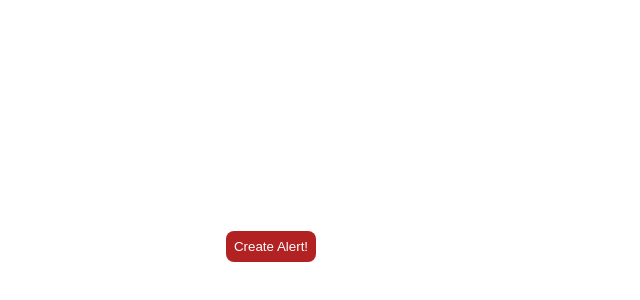
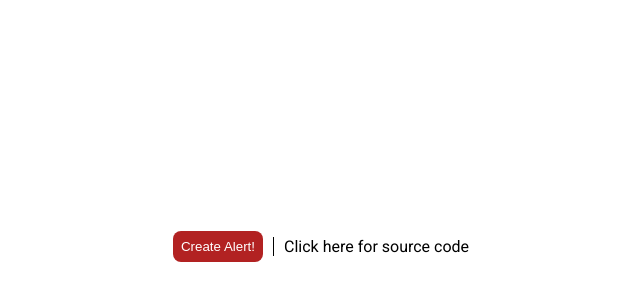
Before and after one commit to tejas2000930/createpopup, a plain HTML site: page index.html in a window 1280 px wide. Shown: the part 154-454 px from the top of the page, without its empty margins (369-1009 px from the left). Drawn offline with Linux system fonts and the light colour scheme.

Commit message:
Update index.html

```diff
--- a/index.html
+++ b/index.html
@@ -31,6 +31,9 @@ body {
   color: #FFF;
   background-color: firebrick;
   border-radius: 8px;
+    margin-left: 100px;
+    margin-right: 10px;
+
 }
 
 .alert-container{
@@ -59,12 +62,23 @@ body {
   right: 12px;
   cursor: pointer;
 }
+    a{
+       text-decoration: none;
+        color: black;
+     border-left: 1px solid black ;
+        padding-left: 10px;
+
+
+    }
 </style>
 </head>
 <body>
   <button id="create">Create Alert!</button>
   <div class="alert-container">
   </div>
+    <div>
+    <a href="https://github.com/tejas2000930/createpopup">Click here for source code</a>
+    </div>
   <script src="main.js"></script>
 </body>
 
```
